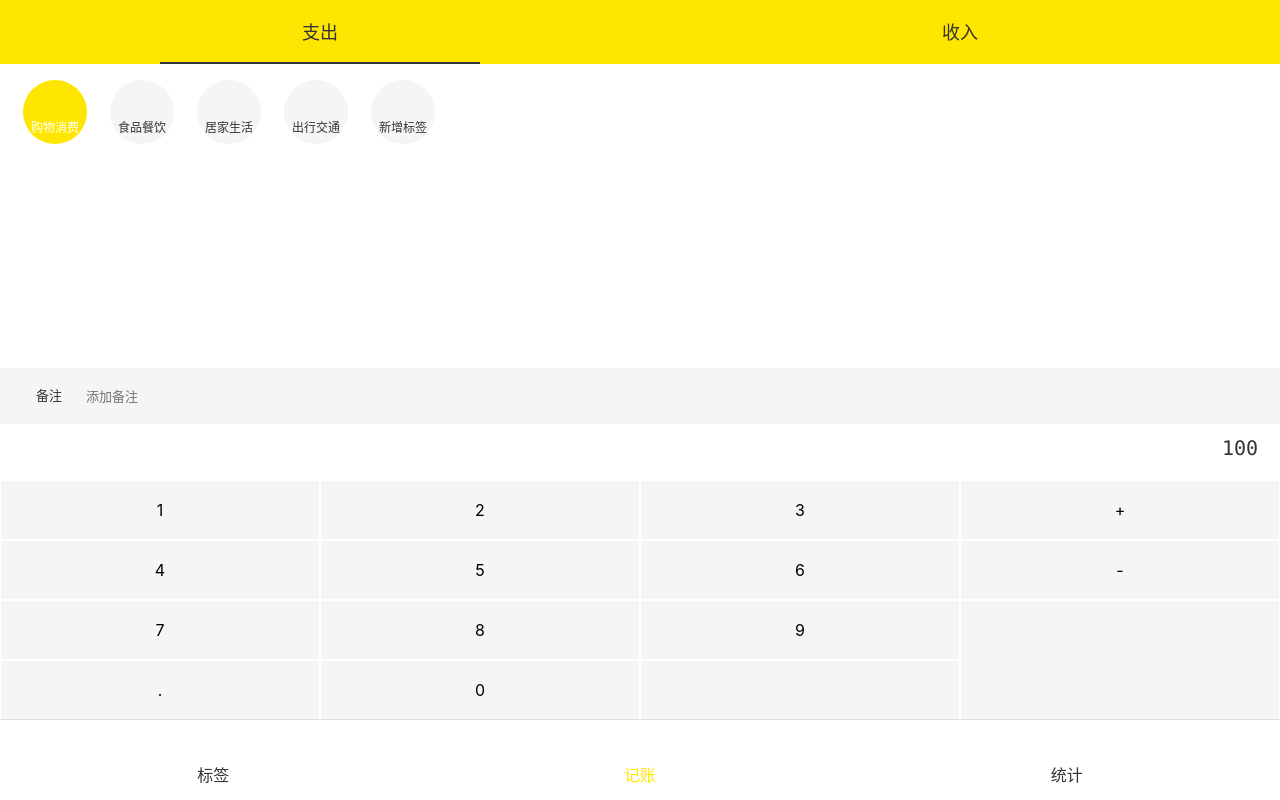
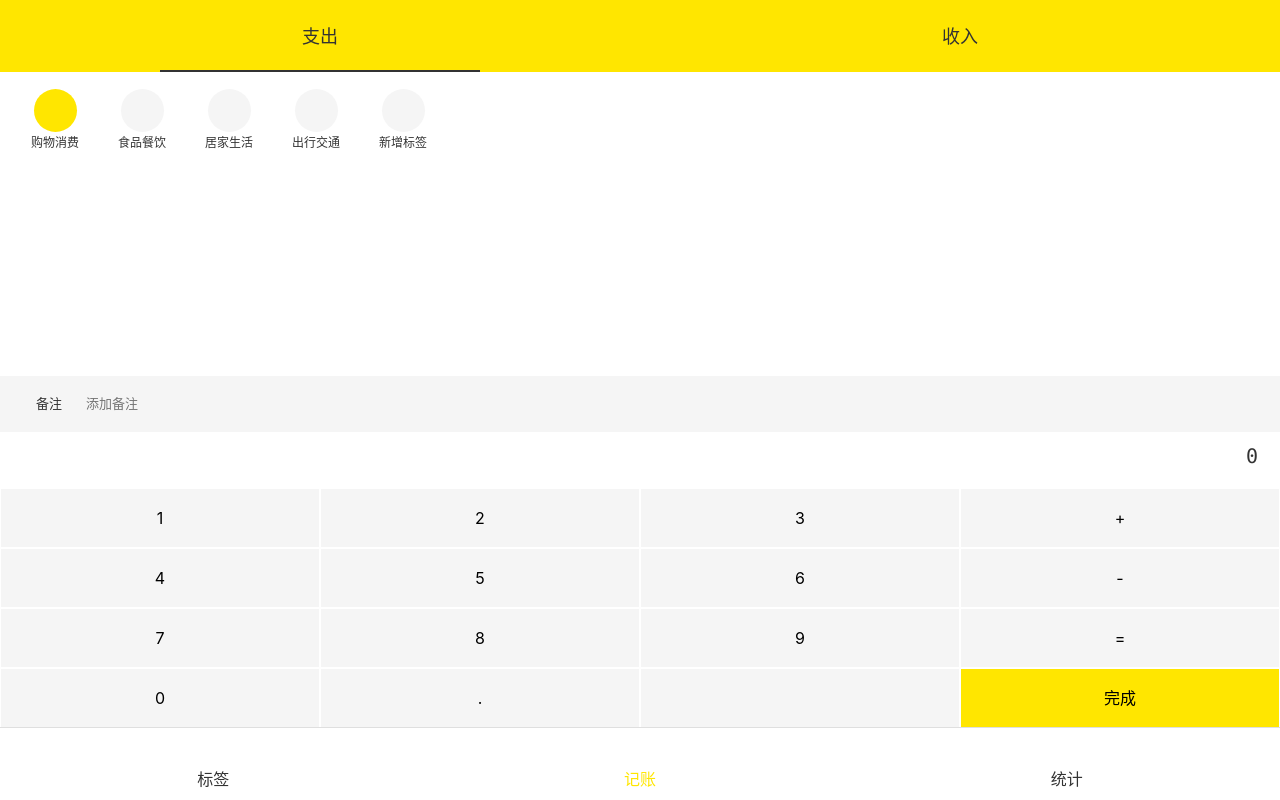
Before and after one commit to lemon1007/simpleTally, a Vue app: page /#/money in a window 1280 px wide. Built offline with nearby package versions, Linux system fonts and the light colour scheme.

Commit message:
完成numberPad组件数据输入及回删功能

```diff
--- a/src/components/Money/Notes.vue
+++ b/src/components/Money/Notes.vue
@@ -28,7 +28,7 @@ export default {
   }
 
   input {
-    height: 7vh;
+    min-height: 7vh;
     border: none;
     padding-left: 10px;
     flex-grow: 1;
--- a/src/components/Money/NumberPad.vue
+++ b/src/components/Money/NumberPad.vue
@@ -1,33 +1,71 @@
 <template>
   <div class="numberPad">
-    <div class="output">100</div>
+    <div class="output">{{ output }}</div>
     <div class="buttons">
-      <button>1</button>
-      <button>2</button>
-      <button>3</button>
-      <button>+</button>
-      <button>4</button>
-      <button>5</button>
-      <button>6</button>
-      <button>-</button>
-      <button>7</button>
-      <button>8</button>
-      <button>9</button>
-      <button class="ok">
-        <Icon name="equal" class="equalFont"/>
-      </button>
-      <button class="specialBtn">.</button>
-      <button class="specialBtn">0</button>
-      <button class="specialBtn">
+      <button @click="inputContent">1</button>
+      <button @click="inputContent">2</button>
+      <button @click="inputContent">3</button>
+      <button @click="inputContent">+</button>
+      <button @click="inputContent">4</button>
+      <button @click="inputContent">5</button>
+      <button @click="inputContent">6</button>
+      <button @click="inputContent">-</button>
+      <button @click="inputContent">7</button>
+      <button @click="inputContent">8</button>
+      <button @click="inputContent">9</button>
+      <button @click="count">=</button>
+      <button @click="inputContent">0</button>
+      <button @click="inputContent">.</button>
+      <button @click="remove">
         <Icon name="delete" class="deleteFont"/>
       </button>
+      <button class="ok" @click="ok">完成</button>
     </div>
   </div>
 </template>
 
 <script lang="ts">
-export default {
-  name: 'NumberPad'
+import Vue from 'vue';
+import {Component} from 'vue-property-decorator';
+
+@Component
+export default class NumberPad extends Vue {
+  output: string = '0';
+
+  inputContent(event: MouseEvent) {
+    const button = (event.target as HTMLButtonElement);
+    const input = button.textContent as string;
+    // 初始值为0的相关判定
+    if (this.output.length === 16) {return;}
+    if (this.output === '0') {
+      if ('0123456789'.indexOf(input) >= 0) {
+        this.output = input;
+      } else {
+        this.output += input;
+      }
+      return;
+    }
+    if (this.output.indexOf('.') >= 0 && input === '.') {return;}
+    this.output += input;
+  }
+
+  count() {
+
+  }
+
+  // 回删功能
+  remove() {
+    const newOutput = this.output.slice(0, -1);
+    if (this.output.length === 1) {
+      this.output = '0';
+    } else {
+      this.output = newOutput;
+    }
+  }
+
+  ok() {
+
+  }
 };
 </script>
 
@@ -45,9 +83,10 @@ export default {
     display: flex;
     flex-wrap: wrap;
 
+
     > button {
       width: 25%;
-      height: 7.5vh;
+      min-height: 7.5vh;
       border: white 1px solid;
       display: flex;
       align-items: center;
@@ -55,20 +94,12 @@ export default {
       background: #f5f5f5;
 
       &.ok {
-        height: 7.5*2vh;
-        .equalFont{
-          width: 35px;
-          height: 35px;
-        }
+        background-color: #ffe600;
       }
 
-      &.specialBtn {
-        margin-top: -7.5vh;
-
-        .deleteFont {
-          width: 22px;
-          height: 22px;
-        }
+      .deleteFont {
+        width: 22px;
+        height: 22px;
       }
     }
   }
--- a/src/components/Money/Tags.vue
+++ b/src/components/Money/Tags.vue
@@ -54,18 +54,21 @@ export default {
       margin-top: 16px;
       width: 64px;
       height: 64px;
-      border-radius: 50%;
-      background-color: #f5f5f5;
       font-size: 12px;
 
       .icons {
-        width: 32px;
-        height: 32px;
+        margin-bottom: 2px;
+        width: 43px;
+        height: 43px;
+        padding: 7px;
+        border-radius: 50%;
+        background-color: #f5f5f5;
       }
 
-      &.selected{
-        background-color: $color-theme;
-        color: #fff;
+      &.selected {
+        .icons {
+          background-color: $color-theme;
+        }
       }
     }
   }
--- a/src/components/Money/Types.vue
+++ b/src/components/Money/Types.vue
@@ -14,7 +14,6 @@
 
 <script lang="ts">
 
-// TypeScript实现功能
 import Vue from 'vue';
 import {Component} from 'vue-property-decorator';
 
@@ -42,7 +41,7 @@ export default class Types extends Vue {
 
   > li {
     width: 50%;
-    height: 8vh;
+    min-height: 9vh;
     display: flex;
     justify-content: center;
     align-items: center;
--- a/src/components/Nav.vue
+++ b/src/components/Nav.vue
@@ -38,7 +38,7 @@ nav {
   display: flex;
   flex-direction: row;
   padding-bottom: 2px;
-  height: 10vh;
+  min-height: 9vh;
   box-shadow: 0 0 0 0.5px rgba(0,0,0,0.25);
 
   > .item {
```
